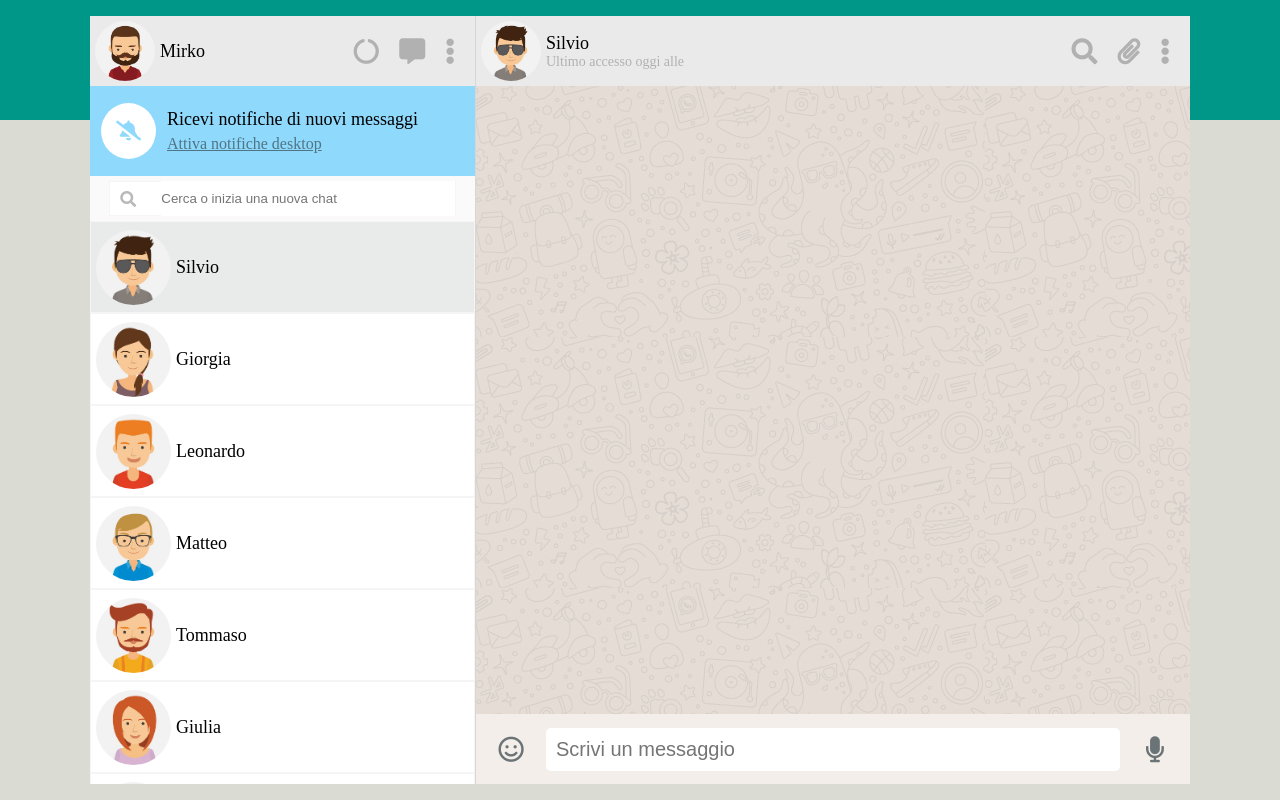
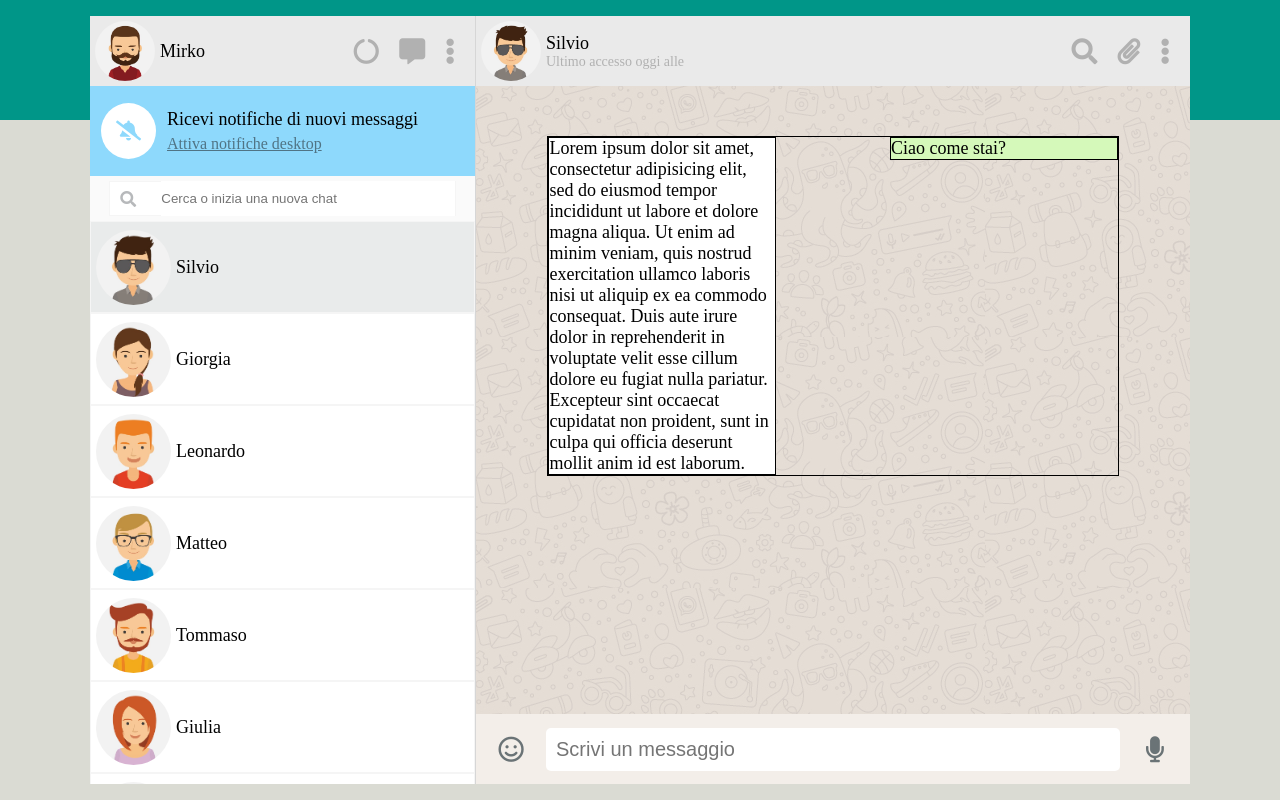
Before and after one commit to mirkoguerra/vue-boolzapp, a plain HTML site: page index.html in a window 1280 px wide. Drawn offline with nearby package versions, Linux system fonts and the light colour scheme.

Commit message:
Tentativo di implementazione parte grafica sezione current chat

```diff
--- a/css/style.css
+++ b/css/style.css
@@ -207,7 +207,30 @@ section.col-right section.current-contact div.icons a i {
   margin-right: 20px;
 }
 /* COL-RIGHT -> ROWS -> CURRENT-CHAT */
-
+section.col-right section.current-chat div.top-space {
+  height: 50px;
+}
+section.col-right section.current-chat div.sub-current-chat {
+  width: 80%;
+  margin-left: auto;
+  margin-right: auto;
+}
+section.col-right section.current-chat div.sub-current-chat ul {
+  list-style: none;
+  position: relative;
+}
+section.col-right section.current-chat div.sub-current-chat ul li {
+  font-size: 18px;
+  width: 40%;
+}
+section.col-right section.current-chat div.sub-current-chat ul li.my-messages {
+  background-color: #D5F9BA;
+  position: absolute;
+  right: 0;
+}
+section.col-right section.current-chat div.sub-current-chat ul li.contact-messages {
+  background-color: #FFFFFF;
+}
 /* COL-RIGHT -> ROWS -> WRITING */
 section.col-right section.writing div.smile, section.col-right section.writing div.input-text, section.col-right section.writing div.audio {
   display: flex;
--- a/index.html
+++ b/index.html
@@ -103,6 +103,19 @@
           </section>
           <!-- sottosezione relativa alla chat corrente -->
           <section class="current-chat">
+            <!-- div per spaziare in alto -->
+            <div class="top-space">
+            </div>
+            <!-- div per spaziare lateralmente -->
+            <div class="sub-current-chat border">
+              <!-- conterrà i list item, rappresentati dai messaggi della chat con il contatto corrente -->
+              <ul>
+                <!-- ogni list item corrisponde ad un messaggio della chat con il contatto corrente -->
+                <li class="my-messages border">Ciao come stai?
+                </li>
+                <li class="contact-messages border">Lorem ipsum dolor sit amet, consectetur adipisicing elit, sed do eiusmod tempor incididunt ut labore et dolore magna aliqua. Ut enim ad minim veniam, quis nostrud exercitation ullamco laboris nisi ut aliquip ex ea commodo consequat. Duis aute irure dolor in reprehenderit in voluptate velit esse cillum dolore eu fugiat nulla pariatur. Excepteur sint occaecat cupidatat non proident, sunt in culpa qui officia deserunt mollit anim id est laborum.</li>
+              </ul>
+            </div>
           </section>
           <!-- sottosezione relativa all'input di testo per la chat -->
           <section class="writing">
```
